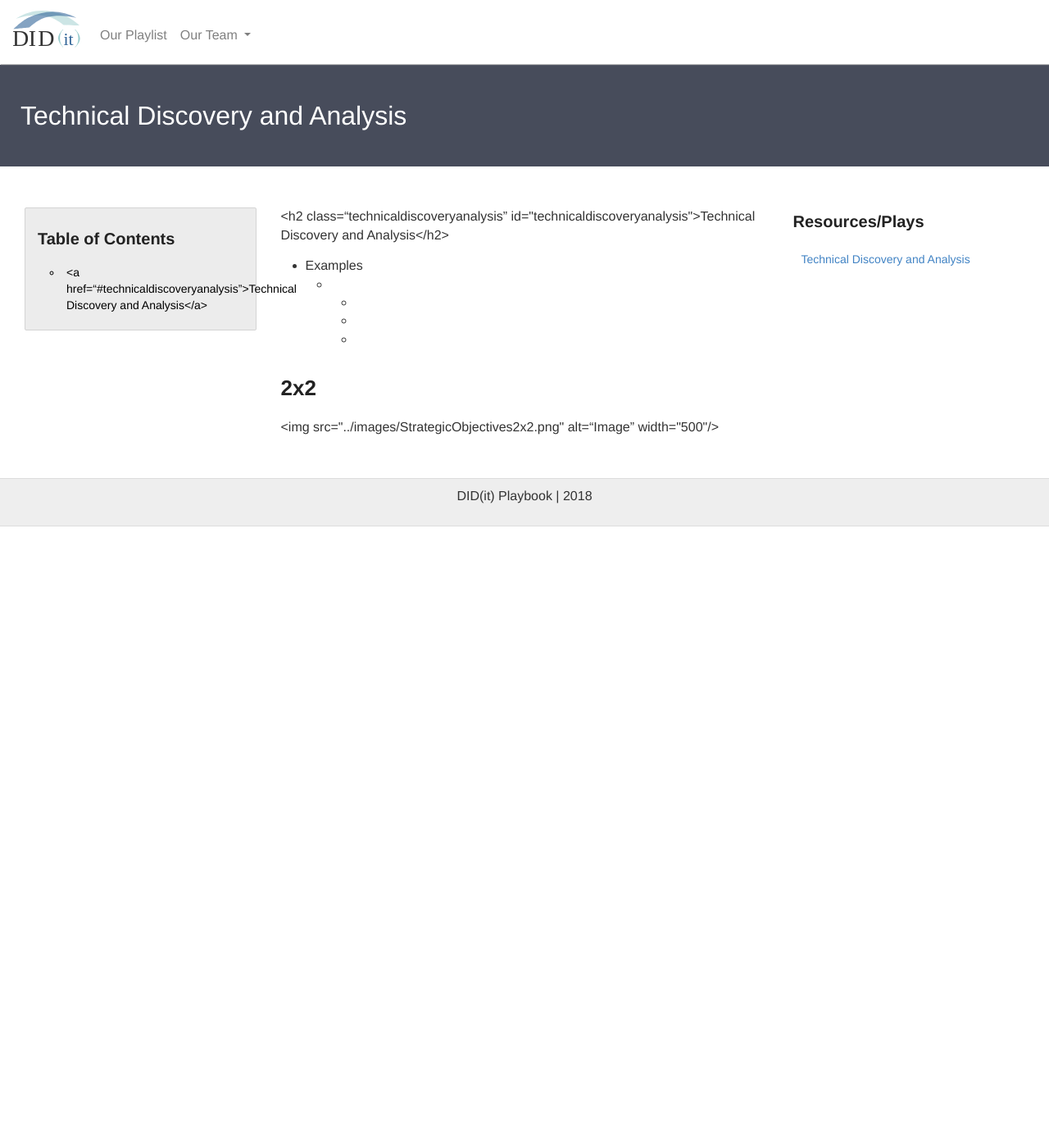
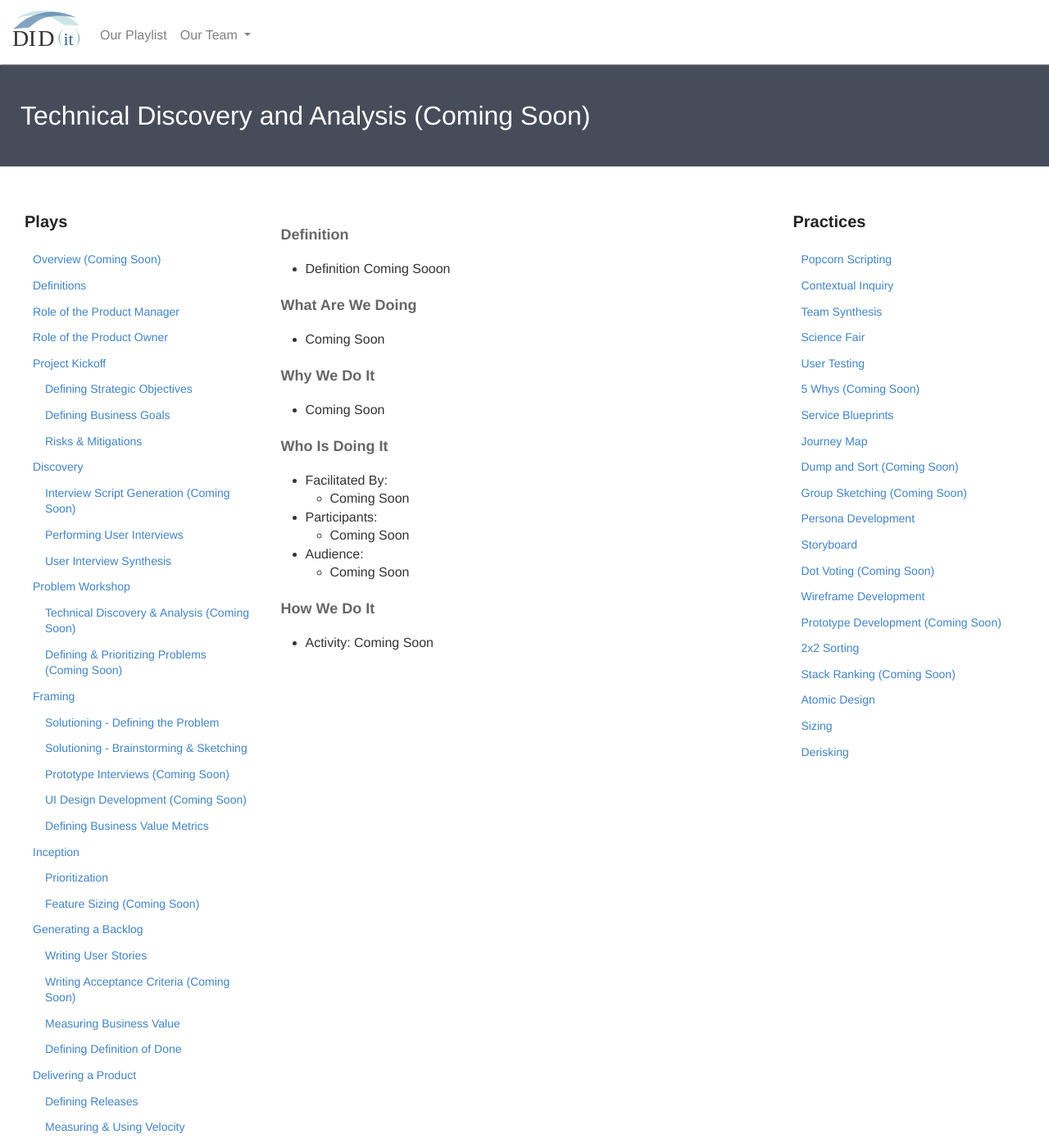
Before and after one commit to KnightPointSystems/kps_playbook, a Jekyll site: the page built from technical-discovery-analysis.md, in a window 1280 px wide and 1400 px high. Shown: the whole window at 82% size. Built offline with Jekyll 4.4.1, drawn with Linux system fonts in a browser that asks for light colours; nearby versions of some CDN libraries; some of the changed text lies outside the part shown.

Commit message:
Update technical-discovery-analysis.md

```diff
--- a/technical-discovery-analysis.md
+++ b/technical-discovery-analysis.md
@@ -1,45 +1,60 @@
 ---
 layout: page
-title: Technical Discovery and Analysis
-header: Technical Discovery and Analysis
+title: Technical Discovery and Analysis (Coming Soon)
+header: Technical Discovery and Analysis (Coming Soon)
 permalink: /technical-discovery-analysis/
 ---
 <div class="row">
- <div class="col-md-3">
-    <div class="toc">
-    <h3>Table of Contents</h3>
-    <ul>
-    <li><a href=“#technicaldiscoveryanalysis”>Technical Discovery and Analysis</a></li>
-    </ul>
+    <div class="col-md-3">
+        {% include product-plays.html %}
     </div>
-  </div>
-
-<div class="col-md-6">
-<h2 class=“technicaldiscoveryanalysis” id="technicaldiscoveryanalysis">Technical Discovery and Analysis</h2>
-<ul>
-    <li>Examples</li>
-    <ul>
-    <li></li>
-      <ul>
-      <li></li>
-      <li></li>
-      <li></li>
-      </ul>
-    </ul>
-</ul>
-
-  <h2 class="twobytwo" id="twobytwo">2x2</h2>
-  <img src="../images/StrategicObjectives2x2.png" alt=“Image” width="500"/>
-
-</div>
-
-<div class="col-md-3">
-<div class="sideLinks">
-    <h2>Resources/Plays</h2>
-    <ul>
-    <li><a href="{{ site.baseurl }}/technical-discovery-analysis">Technical Discovery and Analysis</a></li>
-    </ul>
+    <div class="col-md-6">
+        <h4 class="Definition" id="Definition">
+            Definition
+        </h4>
+		<ul>
+		<li>Definition Coming Sooon</li>
+		</ul>
+        <h4 class="What" id="What">
+            What Are We Doing
+        </h4>
+	<ul>
+        <li>Coming Soon</li>
+	</ul>
+        <h4 class="Why" id="Why">
+            Why We Do It
+        </h4>
+            <ul>
+                <li>Coming Soon</li>
+	    </ul>
+        <h4 class="Who" id="Who">
+            Who Is Doing It
+        </h4>
+            <ul>
+                <li>Facilitated By:
+    	            <ul>
+        	      <li>Coming Soon</li>
+    	            </ul>
+                 </li>
+                <li>Participants:
+    	            <ul>
+                      <li>Coming Soon</li>
+                    </ul>
+                </li>
+                <li>Audience:
+    	            <ul>
+                      <li>Coming Soon</li>
+                  </ul>
+                </li>
+            </ul>
+        <h4 class="How" id="How">
+            How We Do It
+        </h4>
+            <ul>
+               <li>Activity: Coming Soon</li>
+            </ul>
+    </div>
+    <div class="col-md-3">
+        {% include design-plays.html %}
     </div>
 </div>
-
-</div>
```
